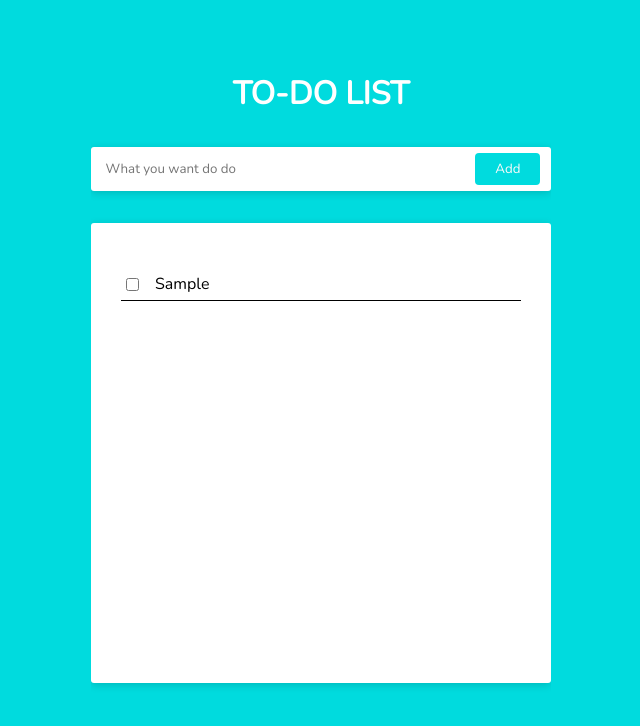
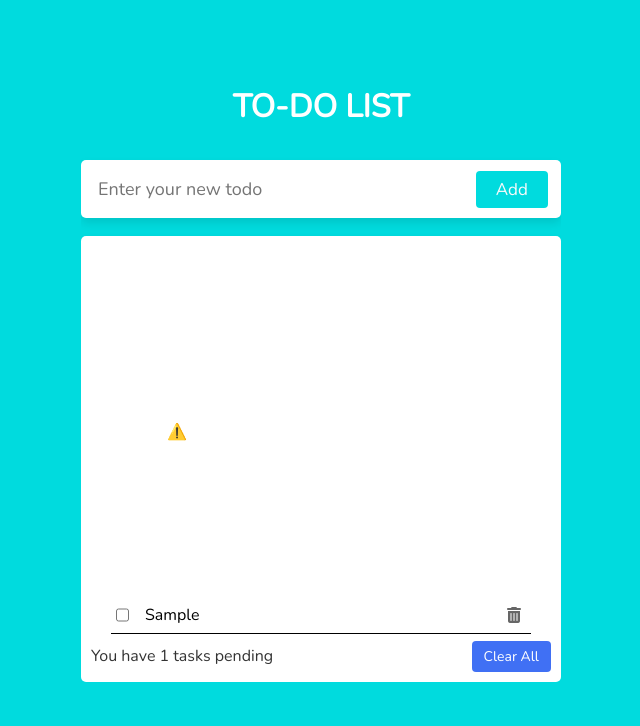
Before and after one commit to Tejash429/To-Do-List, a plain HTML site: page index.html in a window 1280 px wide. Both pictures are taken after typing "Sample" into the empty fields and a click on the button "Add". Shown: the whole page, without its empty margins (319-959 px from the left). Drawn offline with nearby package versions, Linux system fonts and the light colour scheme; no server answers.

Commit message:
Added Delete Button & Line-through

```diff
--- a/index.html
+++ b/index.html
@@ -7,6 +7,7 @@
     <title>Document</title>
     <link rel="stylesheet" href="style.css" />
     <script src="https://unpkg.com/@lottiefiles/lottie-player@latest/dist/lottie-player.js"></script>
+
     <script
       src="https://kit.fontawesome.com/e65482dfca.js"
       crossorigin="anonymous"
@@ -14,14 +15,15 @@
   </head>
   <body>
     <div class="container">
+      <form class="submit">
+        <center><h1 style="color: white">TO-DO LIST</h1></center>
         <div class="header">
-        <h1>TO-DO LIST</h1>
           <div class="input">
             <input
               type="text"
               class="inputTodo"
               name="todo"
-            placeholder="What you want do do"
+              placeholder="Enter your new todo"
             />
             <button type="button" class="addBtn">Add</button>
           </div>
@@ -37,6 +39,14 @@
             ></lottie-player>
           </div>
         </div>
+      </form>
+      <div class="pending-task">
+        <span style="margin: 9px 0 9px 10px"
+          >You have <span class="pending-num" name="pending-num">no</span> tasks
+          pending</span
+        >
+        <button class="clear-button">Clear All</button>
+      </div>
     </div>
     <script src="script.js"></script>
   </body>
--- a/script.js
+++ b/script.js
@@ -3,51 +3,106 @@
 const inputTodo = document.querySelector('.inputTodo');
 const addBtn = document.querySelector('.addBtn');
 const todoContainer = document.querySelector('.todos');
-const task = document.querySelector('.task');
+const formSubmit = document.querySelector('.submit');
+const pendingNum = document.querySelector('.pending-num');
+const clearBtn = document.querySelector('.clear-button');
+const anime = document.querySelector('.anime');
 
 const todos = JSON.parse(localStorage.getItem('todos')) || [];
 
 if (todos.length !== 0) {
-  document.querySelector('.anime').hidden = true;
+  anime.style.display = 'none';
 }
 
 //Adding Todo to LocalStorage
-const addTodo = todo => {
-  todos.push({ todo });
+const addTodo = (todo, id, isDone) => {
+  todos.push({ todo, id, isDone });
   localStorage.setItem('todos', JSON.stringify(todos));
-  return { todo };
+  location.reload();
+  return { todo, id, isDone };
 };
+
+//Pending
+function allTasks() {
+  let tasks = document.querySelectorAll('.pending');
+  pendingNum.textContent = tasks.length === 0 ? 'no' : tasks.length;
+}
 
 //Creating a New Todo
 const createTodoElement = ({ todo }) => {
-  const todoDiv = document.createElement('div');
-  todoDiv.setAttribute('class', 'todo');
-
-  const newTodo = document.createElement('p');
-  newTodo.setAttribute('class', 'task');
-  newTodo.innerHTML = todo;
-
-  const checkTodo = document.createElement('input');
-  checkTodo.setAttribute('type', 'checkbox');
-  checkTodo.setAttribute('class', 'checkBox');
-
-  todoDiv.appendChild(checkTodo);
-  todoDiv.appendChild(newTodo);
-  todoContainer.append(todoDiv);
+  todoContainer.innerHTML += `
+  <div class="todo list pending" onclick="handleStatus(this)">
+  <div class="mix " >
+    <input type="checkbox" name="checkbox" class="checkBtn" id="1">
+    <p class="task">${todo}</p>
+    </div>
+    <div class="delete">
+    <i class="fa-light fa-trash  deleteBtn fa"></i>
+    </div>
+  </div>`;
+  allTasks();
 };
 
 todos.forEach(createTodoElement);
 
-addBtn.addEventListener('click', function () {
+//Adding a New Todo
+const onSubmit = () => {
   if (inputTodo.value === '') {
     alert('Enter a Todo');
   } else {
-    console.log('done');
-    const newTodo = addTodo(inputTodo.value);
+    const newTodo = addTodo(inputTodo.value, todos.length, false);
     createTodoElement(newTodo);
     inputTodo.value = '';
     if (todos.length !== 0) {
-      document.querySelector('.anime').hidden = true;
+      anime.style.display = 'none';
     }
   }
+};
+
+formSubmit.onsubmit = e => {
+  e.preventDefault();
+  onSubmit();
+};
+addBtn.addEventListener('click', function () {
+  onSubmit();
 });
+
+//Delete Todo.
+const delBtn = document.querySelectorAll('.deleteBtn');
+delBtn.forEach((db, i) => {
+  db.addEventListener('click', () => deleteTodo(i));
+});
+
+function deleteTodo(i) {
+  todos.splice(i, 1);
+  localStorage.setItem('todos', JSON.stringify(todos));
+  location.reload();
+}
+
+//Check UnCheck
+function handleStatus(e) {
+  localStorage.setItem('isDone', JSON.stringify(true));
+  const checkbox = e.querySelector('input'); //getting checkbox
+  checkbox.checked = checkbox.checked ? false : true;
+  e.classList.toggle('pending');
+  allTasks();
+}
+
+//Deleting all task
+const task = document.querySelector('.todo');
+clearBtn.addEventListener('click', () => {
+  localStorage.clear();
+  todos.splice(0);
+  todoContainer.innerHTML = `
+  <div class="anime">
+  <lottie-player
+    src="https://assets6.lottiefiles.com/packages/lf20_mznpnepo.json"
+    background="white"
+    speed="0.5"
+    style="width: 300px; height: 300px"
+    autoplay
+  ></lottie-player>
+  `;
+
+  allTasks();
+});
--- a/style.css
+++ b/style.css
@@ -2,23 +2,23 @@
 * {
   padding: 0;
   margin: 0;
-  /* background-color: #0e2db9; */
-  background-color: #00dbde;
+  box-sizing: border-box;
   font-family: 'Nunito', sans-serif;
 }
 
+body {
+  background-color: #00dbde;
+}
 .container {
-  position: absolute;
-  left: 50%;
-  top: 50%;
-  transform: translate(-50%, -50%);
-  width: 460px;
+  max-width: 480px;
+  width: 100%;
+  position: relative;
+  margin: 85px auto 0;
   height: 680px;
-  text-align: center;
-  font-family: 'Nunito', sans-serif;
   overflow: hidden;
 }
 .header {
+  height: 64px;
   color: rgb(255, 255, 255);
   margin: 12px 0;
 }
@@ -26,10 +26,17 @@
   background-color: white;
   color: #000000;
   padding: 30px;
-  box-shadow: 0 2px 8px rgba(0, 0, 0, 0.16);
-  border-radius: 3px;
+  box-shadow: 0 5px 10px rgba(0, 0, 0, 0.1);
+  border-top-left-radius: 5px;
+  border-top-right-radius: 5px;
   height: 400px;
   overflow-y: auto;
+  cursor: pointer;
+}
+
+.todos .todo input {
+  pointer-events: none;
+  accent-color: #4070f4;
 }
 
 .inputTodo {
@@ -40,7 +47,8 @@
   padding: 7px 4px;
 }
 
-button {
+.header button {
+  font-size: 17px;
   padding: 7px 20px;
   background-color: #00dbde;
   border: none;
@@ -49,27 +57,36 @@ button {
   transition: 0.4s;
 }
 button:hover {
-  background-color: #0e788b;
+  background-color: #1ba0a3;
   cursor: pointer;
+}
+
+.header input {
+  height: 100%;
+  width: 80%;
+  font-size: 18px;
+  font-weight: 400;
+  resize: none;
 }
 
 .input {
   margin: 2rem auto;
-  box-shadow: 0 2px 8px rgba(0, 0, 0, 0.16);
+  box-shadow: 0 5px 10px rgba(0, 0, 0, 0.1);
   background-color: white;
-  border-radius: 3px;
-  padding: 6px 4px;
+  border-radius: 5px;
+  padding: 10px 4px;
+  text-align: center;
 }
 
 .anime {
   background-color: transparent;
-  margin: 1rem 0 0 3rem;
+  margin: 1rem 0 0 3.5rem;
 }
 
 .todo {
   display: flex;
   background-color: transparent;
-  justify-content: flex-start;
+  justify-content: space-between;
   align-items: center;
   border-bottom: 1px solid black;
   margin: 15px 0;
@@ -82,14 +99,61 @@ button:hover {
   transition: 0.4s;
 }
 
-.far {
-  position: absolute;
-  right: 0;
-  top: 0;
-  padding: 12px 16px 12px 16px;
+.fa {
+  background-color: transparent;
+  padding: 5px;
+  opacity: 0.6;
 }
 
-.far:hover {
-  background-color: tomato;
+.fa:hover {
+  opacity: 1;
+}
+
+.mix {
+  background-color: transparent;
+  display: flex;
+  flex-direction: row;
+}
+
+.delete {
+  background-color: transparent;
+}
+
+.todo .mix .task {
+  word-break: break-all;
+}
+
+input:checked ~ p {
+  text-decoration: line-through;
+  color: gray;
+}
+
+.container .pending-task {
+  display: flex;
+  align-items: last baseline;
+  justify-content: space-between;
+  background-color: white;
+  border-bottom-left-radius: 5px;
+  border-bottom-right-radius: 5px;
+}
+
+.pending-task span {
+  color: #333;
+}
+
+.pending-task .clear-button {
+  padding: 6px 12px;
+  outline: none;
+  border: none;
+  background-color: #4070f4;
   color: white;
+  border-radius: 4px;
+  font-size: 14px;
+  cursor: pointer;
+  transition: 0.4s;
+  margin: 0 10px 10px;
 }
+
+.clear-button:hover {
+  background-color: #0e4bf1;
+}
```
Lines whose indentation alone changed are shown as unchanged.
